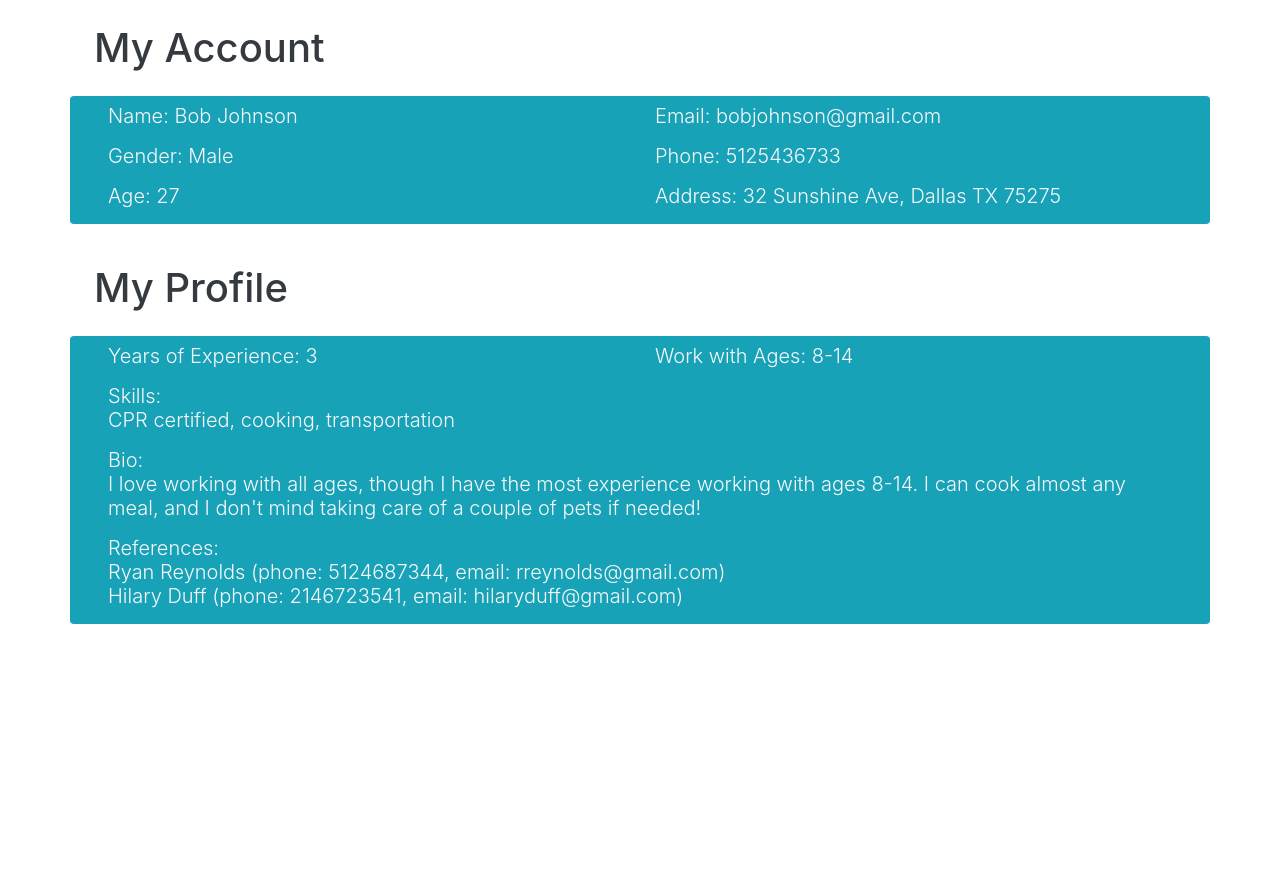
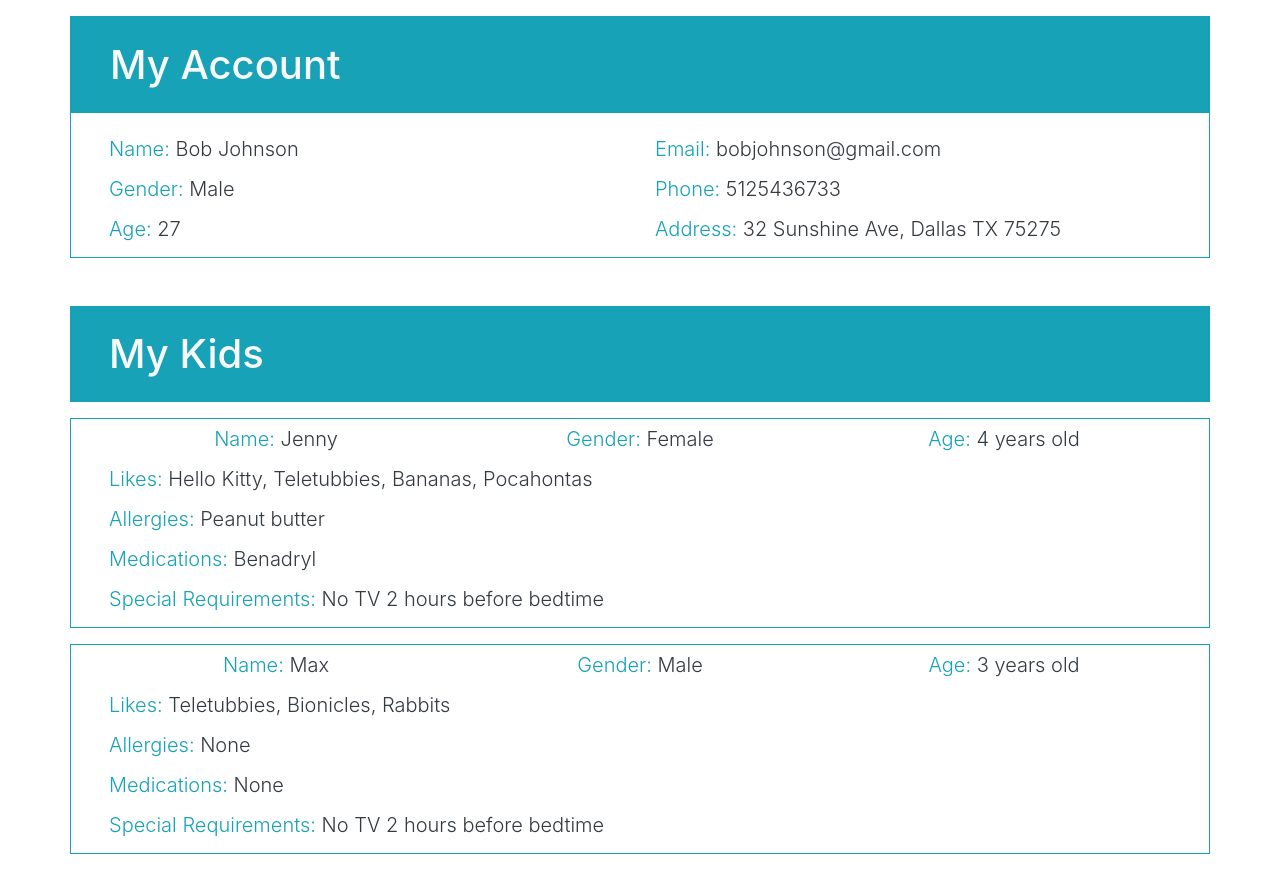
Before and after one commit to mlee98/nannyApp, an Angular app in the folder GUI/nannyApp/: page / in a window 1280 px wide. Before the commit the page ends 800 px from the top, so only its background shows below. Built offline with nearby package versions, Linux system fonts and the light colour scheme.

Commit message:
changed info styles

```diff
--- a/GUI/nannyApp/src/settings-page/settings-page.component.html
+++ b/GUI/nannyApp/src/settings-page/settings-page.component.html
@@ -1,34 +1,56 @@
 <div class="container">
   <!-- Show no matter what account -->
-  <div class="row text-light">
-    <h1 class="m-4 text-dark">My Account</h1>
-    <div class="container rounded bg-info mb-3">
+  <div class="row border border-info mb-5 mt-3">
+    <div class="container d-flex justify-content-between bg-info mb-3">
+      <h1 class="m-4 text-light">My Account</h1>
+      <!-- <button class="btn btn-link text-light">Edit Info</button> -->
+    </div>
+    <div class="container mb text-info">
       <div class="row m-2">
-        <div class="col h5 font-weight-light">Name: {{account.name}}</div>
-        <div class="col h5 font-weight-light">Email: {{account.email}}</div>
+        <div class="col h5 font-weight-light">Name:
+          <span class="text-dark">{{account.name}}</span>
+        </div>
+        <div class="col h5 font-weight-light">Email:
+          <span class="text-dark">{{account.email}}</span>
+        </div>
       </div>
       <div class="row m-2">
-        <div class="col h5 font-weight-light">Gender: {{account.gender}}</div>
-        <div class="col h5 font-weight-light">Phone: {{account.phone}}</div>
+        <div class="col h5 font-weight-light">Gender:
+          <span class="text-dark">{{account.gender}}</span>
+        </div>
+        <div class="col h5 font-weight-light">Phone:
+          <span class="text-dark">{{account.phone}}</span>
+        </div>
       </div>
       <div class="row m-2">
-        <div class="col h5 font-weight-light">Age: {{account.age}}</div>
-        <div class="col h5 font-weight-light">Address: {{account.address}}</div>
+        <div class="col h5 font-weight-light">Age:
+            <span class="text-dark">{{account.age}}</span>
+        </div>
+        <div class="col h5 font-weight-light">Address:
+            <span class="text-dark">{{account.address}}</span>
+        </div>
       </div>
     </div>
   </div>
 
   <!-- show if nanny account -->
-  <div class="row text-light" *ngIf="account.type === 'nanny'">
-    <h1 class="m-4 text-dark">My Profile</h1>
-    <div class="container rounded bg-info mb-3">
+  <div class="row border border-info mb-3" *ngIf="account.type === 'nanny'">
+    <div class="container d-flex justify-content-between bg-info mb-3">
+      <h1 class="m-4 text-light">My Profile</h1>
+      <!-- <button class="btn btn-link text-light">Edit Info</button> -->
+    </div>
+    <div class="container mb-3 text-info">
       <div class="row m-2">
-        <div class="col h5 font-weight-light">Years of Experience: {{account.yearsExp}}</div>
-        <div class="col h5 font-weight-light">Work with Ages: {{account.workWithAges}}</div>
+        <div class="col h5 font-weight-light">Years of Experience:
+          <span class="text-dark">{{account.yearsExp}}</span>
+        </div>
+        <div class="col h5 font-weight-light">Work with Ages:
+          <span class="text-dark">{{account.workWithAges}}</span>
+        </div>
       </div>
       <div class="row m-2">
-        <div class="col h5 font-weight-light">Skills:
-          <div>
+        <div class="col h5 font-weight-light text-info">Skills:
+          <div class="text-dark">
             <span *ngFor="let skill of account.skills; let isLast = last">
               {{skill}}{{isLast ? '' : ','}}
             </span>
@@ -38,12 +60,12 @@
       </div>
       <div class="row m-2">
         <div class="col h5 font-weight-light">Bio:
-          <div>{{account.bio}}</div>
+          <div class="text-dark">{{account.bio}}</div>
         </div>
       </div>
       <div class="row m-2">
         <div class="col h5 font-weight-light">References:
-          <div *ngFor="let ref of account.references">{{ref.name}}
+          <div class="text-dark" *ngFor="let ref of account.references">{{ref.name}}
             (phone: {{ref.phone}}, email: {{ref.email}})</div>
         </div>
       </div>
@@ -51,29 +73,46 @@
   </div>
 
   <!-- show if parent account -->
-  <div class="row text-light" *ngIf="account.type === 'parent'">
-    <h1 class="m-4 text-dark">My Kids</h1>
+  <div class="row" *ngIf="account.type === 'parent'">
+    <div class="container d-flex justify-content-between bg-info mb-3">
+      <h1 class="m-4 text-light">My Kids</h1>
+      <!-- <button class="btn btn-link text-light">Edit Info</button> -->
+    </div>
     <!-- One container per child -->
-    <div class="container rounded bg-info mb-3" *ngFor="let child of account.children">
+    <div class="container border border-info mb-3 text-info" *ngFor="let child of account.children">
       <div class="row m-2">
-        <div class="col h5 text-center font-weight-light">Name: {{child.name}}</div>
-        <div class="col h5 text-center font-weight-light">Gender: {{child.gender}}</div>
-        <div class="col h5 text-center font-weight-light">Age: {{child.age}} years old</div>
+        <div class="col h5 text-center font-weight-light">Name:
+          <span class="text-dark">{{child.name}}</span>
+        </div>
+        <div class="col h5 text-center font-weight-light">Gender:
+            <span class="text-dark">{{child.gender}}</span>
+        </div>
+        <div class="col h5 text-center font-weight-light">Age:
+          <span class="text-dark">{{child.age}} years old</span>
+        </div>
       </div>
       <div class="row m-2">
-        <div class="col h5 font-weight-light">Likes: {{child.likes}}</div>
+        <div class="col h5 font-weight-light">Likes:
+            <span class="text-dark">{{child.likes}}</span>
+        </div>
         <div class="col h5 font-weight-light"></div>
       </div>
       <div class="row m-2">
-        <div class="col h5 font-weight-light">Allergies: {{child.allergies}}</div>
+        <div class="col h5 font-weight-light">Allergies:
+            <span class="text-dark">{{child.allergies}}</span>
+        </div>
         <div class="col h5 font-weight-light"></div>
       </div>
       <div class="row m-2">
-        <div class="col h5 font-weight-light">Medications: {{child.medications}}</div>
+        <div class="col h5 font-weight-light">Medications:
+            <span class="text-dark">{{child.medications}}</span>
+        </div>
         <div class="col h5 font-weight-light"></div>
       </div>
       <div class="row m-2">
-        <div class="col h5 font-weight-light">Special Requirements: {{child.specialReqs}}</div>
+        <div class="col h5 font-weight-light">Special Requirements:
+            <span class="text-dark">{{child.specialReqs}}</span>
+        </div>
       </div>
     </div>
   </div>
--- a/GUI/nannyApp/src/settings-page/settings-page.component.ts
+++ b/GUI/nannyApp/src/settings-page/settings-page.component.ts
@@ -20,32 +20,31 @@ export class SettingsPageComponent implements OnInit {
       address: '32 Sunshine Ave, Dallas TX 75275',
       gender: 'Male',
       age: 27,
+      type: 'parent',
 
       // PARENT account info
-      // type: 'parent',
-      // children: [
-      //   {
-      //     name: 'Jenny',
-      //     gender: 'Female',
-      //     age: 4,
-      //     likes: 'Hello Kitty, Teletubbies, Bananas, Pocahontas',
-      //     allergies: 'Peanut butter',
-      //     medications: 'Benadryl',
-      //     specialReqs: 'No TV 2 hours before bedtime',
-      //   },
-      //   {
-      //     name: 'Max',
-      //     gender: 'Male',
-      //     age: 3,
-      //     likes: 'Teletubbies, Bionicles, Rabbits',
-      //     allergies: 'None',
-      //     medications: 'None',
-      //     specialReqs: 'No TV 2 hours before bedtime',
-      //   }
-      // ]
+      children: [
+        {
+          name: 'Jenny',
+          gender: 'Female',
+          age: 4,
+          likes: 'Hello Kitty, Teletubbies, Bananas, Pocahontas',
+          allergies: 'Peanut butter',
+          medications: 'Benadryl',
+          specialReqs: 'No TV 2 hours before bedtime',
+        },
+        {
+          name: 'Max',
+          gender: 'Male',
+          age: 3,
+          likes: 'Teletubbies, Bionicles, Rabbits',
+          allergies: 'None',
+          medications: 'None',
+          specialReqs: 'No TV 2 hours before bedtime',
+        }
+      ],
 
       // NANNY account info
-      type: 'nanny',
       yearsExp: 3,
       workWithAges: '8-14',
       skills: ['CPR certified', 'cooking', 'transportation'],
```
